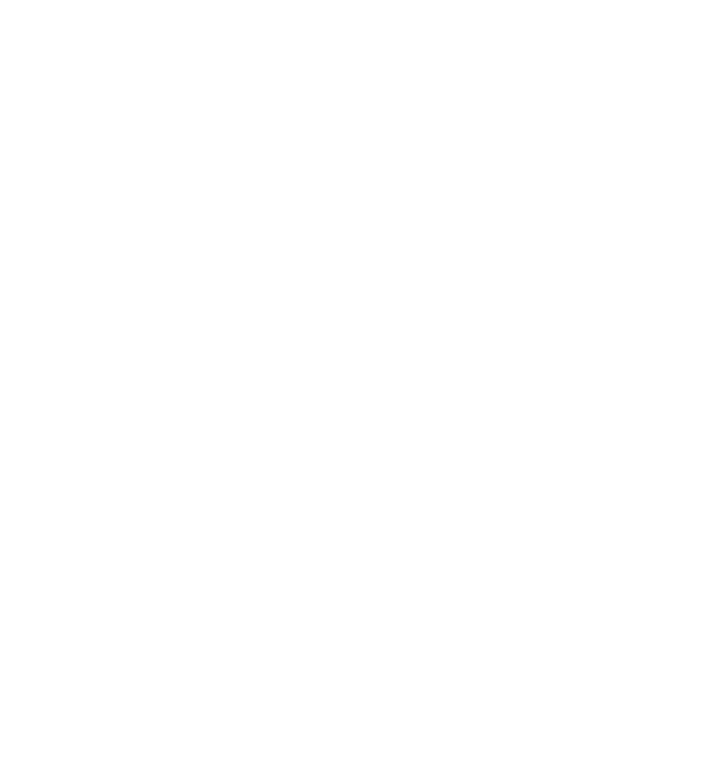
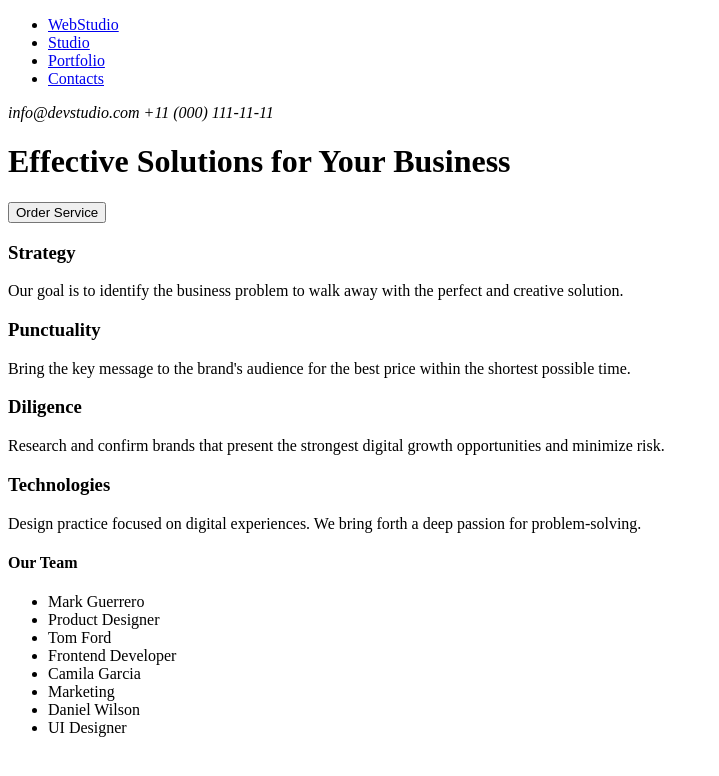
Before and after one commit to Anzhela-Adannikova/goit-markup-hw-01, a plain HTML site: page index.html in a window 1280 px wide. Shown: the whole page, without its empty margins (0-719 px from the left). Drawn offline with Linux system fonts and the light colour scheme.

Commit message:
index.html

```diff
--- a/index.html
+++ b/index.html
@@ -6,6 +6,80 @@
     <title>Document</title>
 </head>
 <body>
+    <header>
+        <nav>
+        <ul>
+            <li>
+                <a href="./index.html">WebStudio</a>
+            </li>
+            <li>
+                <a href="Studio">Studio</a>
+            </li>
+            <li>
+                <a href="Portfolio">Portfolio</a>
+            </li>
+            <li>
+                <a href="Contacts">Contacts</a>
+            </li>
+        </ul>
+        </nav>
+        <address>
+        <a mailto:info@devstudio.com>info@devstudio.com</a>
+        <a tel:+110001111111>+11 (000) 111-11-11</a>
+        </address>
+    </header>
 
+    <main>
+            <h1>Effective Solutions for Your Business</h1>
+            <button type="button">Order Service</button>
+            <h2 hidden> Advantages</h2>
+        <h3>Strategy</h3>
+        <p>
+            Our goal is to identify the business problem to walk away with the perfect and creative solution.
+        </p>
+        <h3>Punctuality</h3>
+        <p>
+            Bring the key message to the brand's audience for the best price within the shortest possible time.
+        </p>
+        <h3>Diligence</h3>
+        <p>
+            Research and confirm brands that present the strongest digital growth opportunities and minimize risk.
+        </p>
+        <h3>Technologies</h3>
+        <p>
+            Design practice focused on digital experiences. We bring forth a deep passion for problem-solving.
+        </p>
+        <h4>Our Team</h4>
+        <ul>
+            <li>
+                <a img src="images/Mark Guerrero.jpg" alt="Mark Guerrero" />Mark Guerrero</a>
+            </li>
+            <li>
+                Product Designer
+            </li>
+            <li>
+                <a img src="./images/Tom Ford.jpg" alt="Tom Ford" />Tom Ford</a>
+            </li>
+            <li>
+                Frontend Developer
+            </li>
+            <li>
+                <a img src="./images/Camila Garcia.jpg" alt="Camila Garcia" />Camila Garcia</a>
+            </li>
+            <li>
+                Marketing
+            </li>
+            <li>
+                <a img src="./images/Daniel Wilson.jpg" alt="Daniel Wilson" />Daniel Wilson</a>
+            </li>
+            <li>
+                UI Designer
+            </li>
+        </ul>
+    </main>
+
+    <footer>
+
+    </footer>
 </body>
 </html>
```
Also changed, not shown: images/Camila Garcia.jpg (added), images/Daniel Wilson.jpg (added), images/Mark Guerrero.jpg (added), images/Tom Ford.jpg (added).
